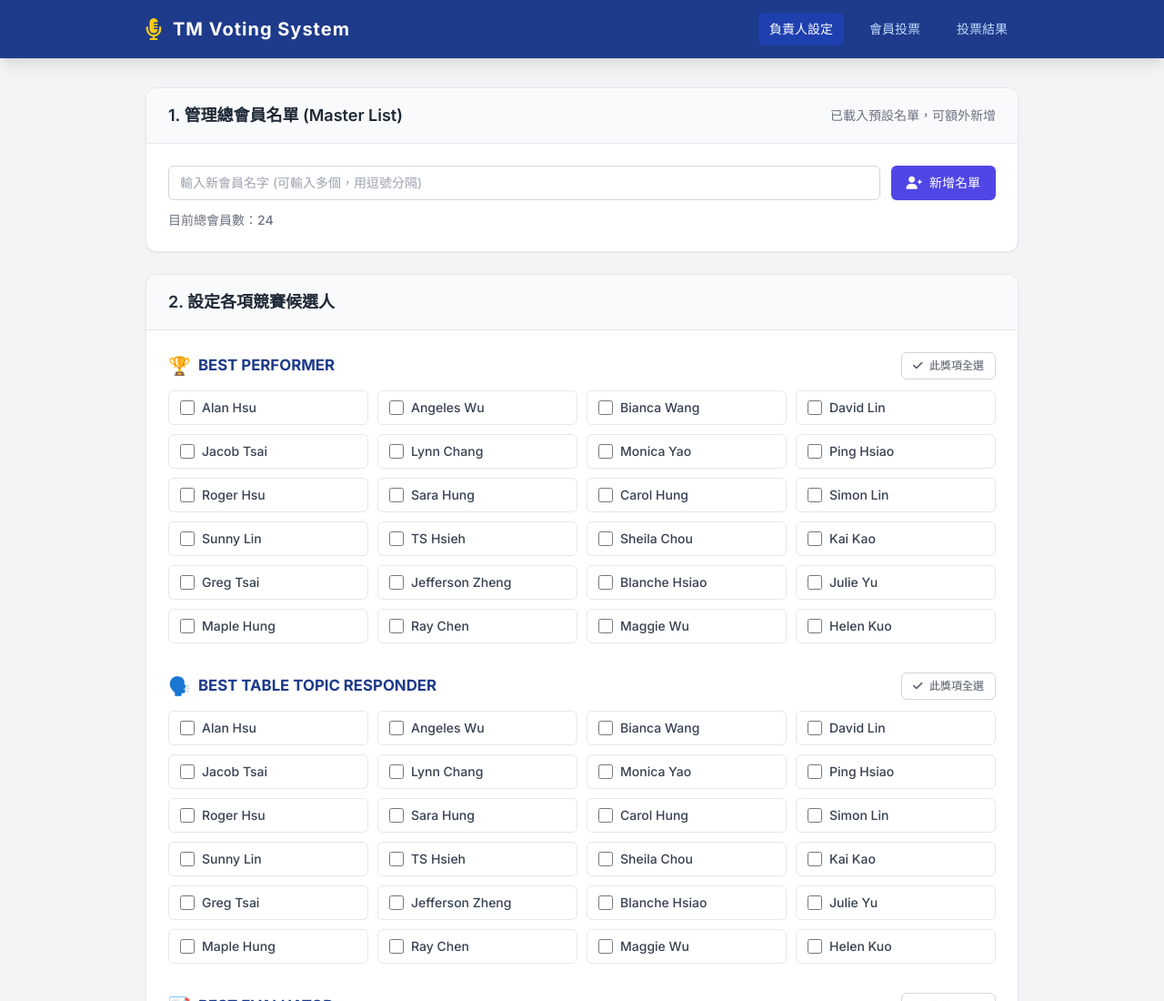
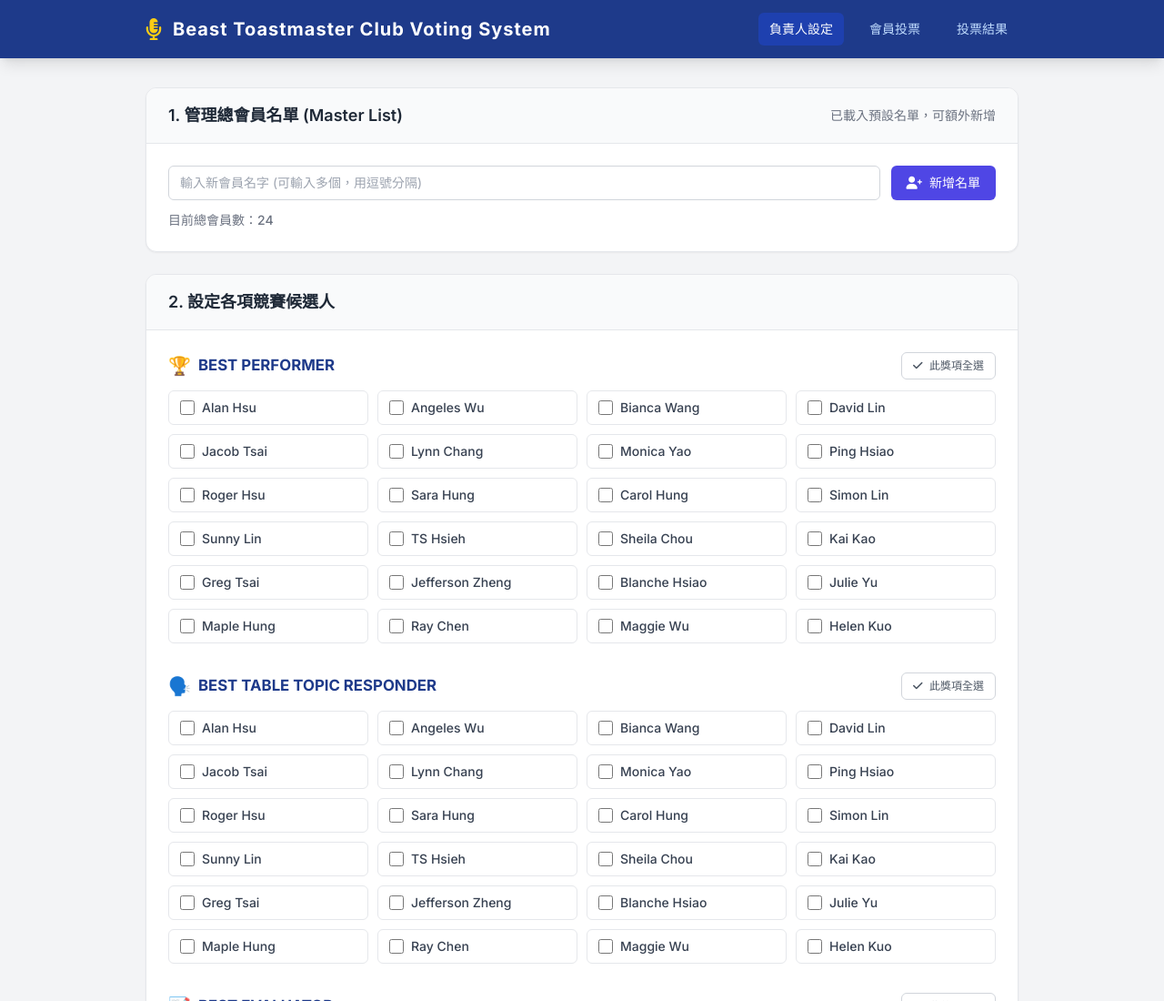
Before and after one commit to david594david-netizen/evoting, a plain HTML site: page index.html in a window 1280 px wide. Shown: the top 1100 px of the page at 91% size. Drawn offline with nearby package versions, Linux system fonts and the light colour scheme.

Commit message:
Update index.html

```diff
--- a/index.html
+++ b/index.html
@@ -42,7 +42,7 @@
             <div class="flex justify-between h-16 items-center">
                 <div class="flex items-center space-x-3">
                     <i class="fas fa-microphone-alt text-2xl text-yellow-400"></i>
-                    <span class="font-bold text-xl tracking-wider">TM Voting System</span>
+                    <span class="font-bold text-xl tracking-wider">Beast Toastmaster Club Voting System</span>
                 </div>
                 <!-- Navigation Tabs -->
                 <div class="flex space-x-1 sm:space-x-4">
```
